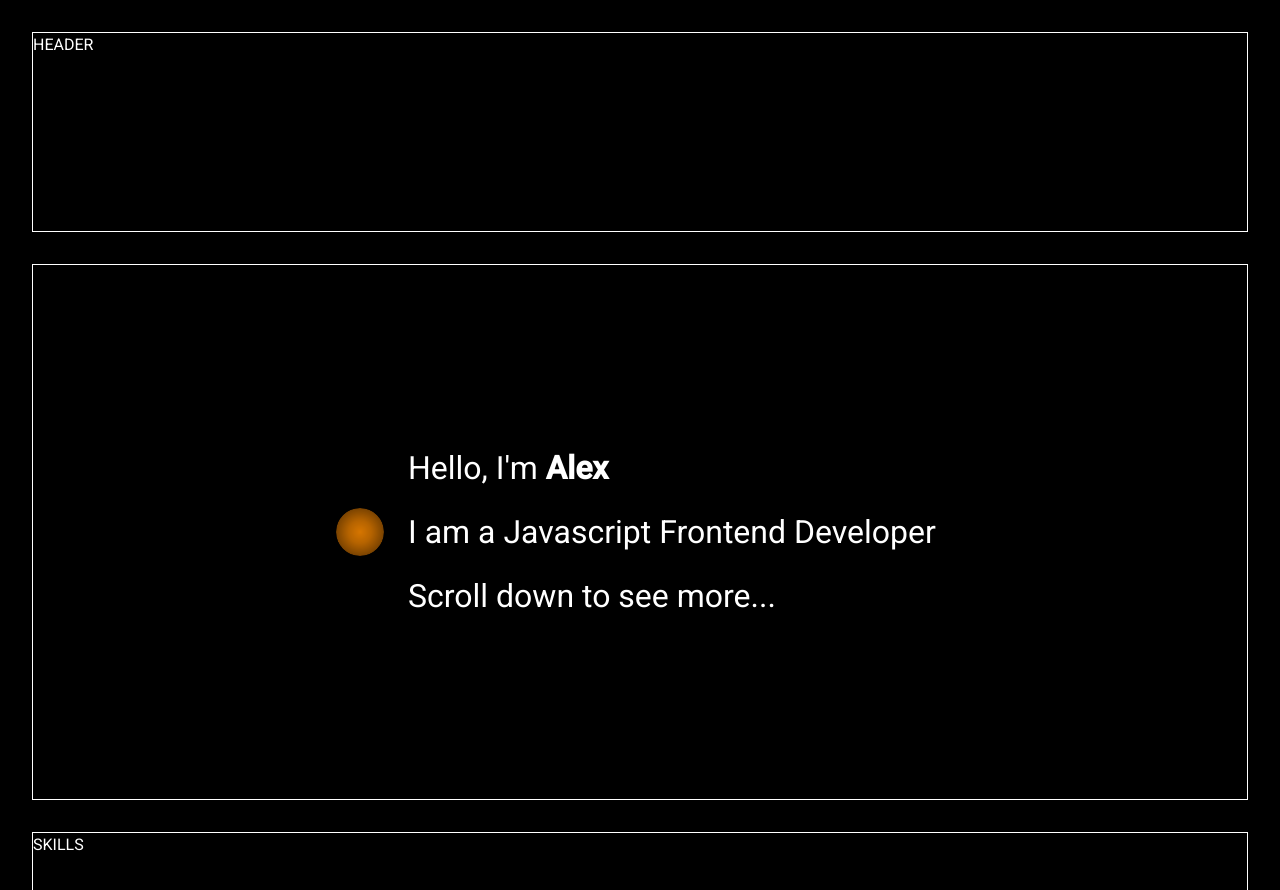
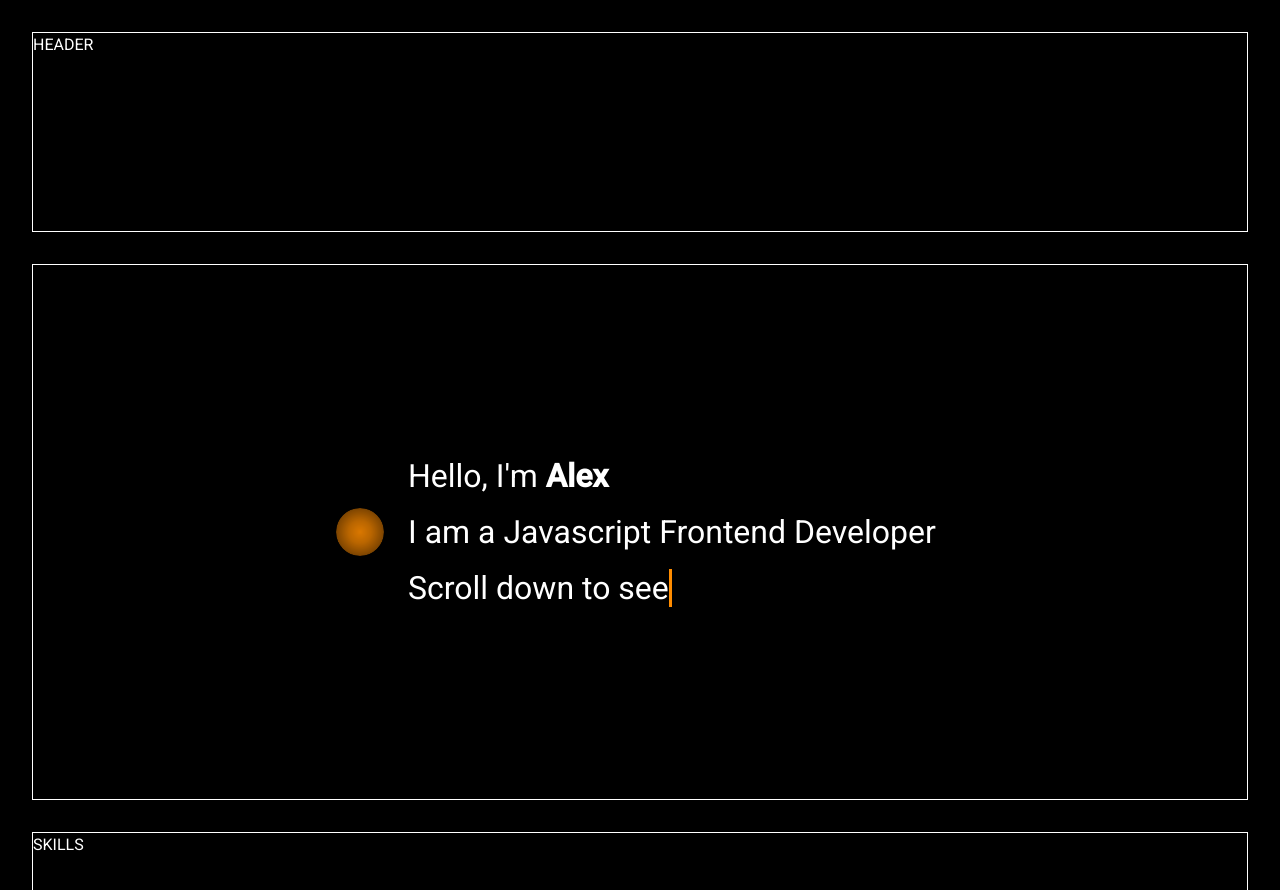
Before and after one commit to asmyshlyaev177/developer, a React (Vite) app: page / in a window 1280 px wide. Shown: the top 890 px of the page. Built offline with nearby package versions, Linux system fonts and the light colour scheme.

Commit message:
some progress

```diff
--- a/src/components/Hero/Hero.module.scss
+++ b/src/components/Hero/Hero.module.scss
@@ -4,9 +4,6 @@
   justify-content: center;
   align-items: center;
   border: 1px solid white;
-  // @media only screen and (max-width: 38rem) {
-  //   align-items: baseline;
-  // }
 }
 
 .block {
@@ -14,7 +11,6 @@
   font-size: 32px;
   gap: 1.5rem;
   min-width: 38rem;
-  max-width: 38rem;
   min-height: 12rem;
 
   @media only screen and (max-width: 38rem) {
@@ -31,7 +27,7 @@
   display: flex;
   flex-direction: column;
   justify-content: center;
-  gap: 1rem;
+  gap: 0.5rem;
 
   & > * {
     min-height: 48px;
--- a/src/components/Hero/Hero.tsx
+++ b/src/components/Hero/Hero.tsx
@@ -9,8 +9,11 @@ import { Dot } from 'components/Dot';
 
 type TextEntry = { text: string; interval: number; delay: number };
 
+// Add random delay for every keystroke?
 const texts: TextEntry[] = [
-  { text: "Hello, I'm ", interval: 80, delay: 0 },
+  // Stub for font load
+  { text: '', interval: 80, delay: 700 },
+  { text: "Hello, I'm ", interval: 80, delay: 300 },
   { text: 'Alex', interval: 80, delay: 500 },
   { text: 'I am a Javascript Frontend Developer', interval: 50, delay: 300 },
   { text: 'Scroll down to see more...', interval: 50, delay: 0 },
@@ -23,6 +26,10 @@ const calcDelay = (arr: TextEntry[], index: number) =>
 
 const dotDelay = calcDelay(texts, texts.length);
 
+// TODO: single state for whole animation
+// setInterval isn't reliable enough
+// create class and events
+// try this https://github.com/theatre-js/theatre/tree/main/packages/dataverse#tickers
 export const Hero = () => {
   return (
     <section className={classes.hero}>
@@ -31,25 +38,17 @@ export const Hero = () => {
         <div className={classes['inner-wrapper']}>
           <div>
             <TextTyping
-              text={texts[0].text}
-              delay={calcDelay(texts, 0)}
-              interval={texts[0].interval}
+              text={texts[1].text}
+              delay={calcDelay(texts, 1)}
+              interval={texts[1].interval}
             />
             <strong>
               <TextTyping
-                text={texts[1].text}
-                delay={calcDelay(texts, 1)}
-                interval={texts[1].interval}
+                text={texts[2].text}
+                delay={calcDelay(texts, 2)}
+                interval={texts[2].interval}
               />
             </strong>
-          </div>
-
-          <div>
-            <TextTyping
-              text={texts[2].text}
-              delay={calcDelay(texts, 2)}
-              interval={texts[2].interval}
-            />
           </div>
 
           <div>
@@ -59,6 +58,14 @@ export const Hero = () => {
               interval={texts[3].interval}
             />
           </div>
+
+          <div>
+            <TextTyping
+              text={texts[4].text}
+              delay={calcDelay(texts, 4)}
+              interval={texts[4].interval}
+            />
+          </div>
         </div>
       </div>
     </section>
--- /dev/null
+++ b/src/components/TextTyping/TextTyping.module.scss
@@ -0,0 +1,3 @@
+.placeholder {
+  opacity: 0;
+}
--- a/src/components/TextTyping.tsx
+++ b/src/components/TextTyping/TextTyping.tsx
@@ -1,5 +1,7 @@
 import React from 'react';
 import { useTyping } from 'hooks/useTyping';
+
+import classes from './TextTyping.module.scss';
 
 export const TextTyping = ({
   text,
@@ -10,7 +12,11 @@ export const TextTyping = ({
   interval?: number;
   delay?: number;
 }) => {
-  const { text: animatedText, isRunning } = useTyping({
+  const {
+    text: animatedText,
+    isRunning,
+    textToAnimate,
+  } = useTyping({
     text,
     interval,
     delay,
@@ -20,6 +26,9 @@ export const TextTyping = ({
     <>
       {animatedText}
       {isRunning && <span className="caret" />}
+      {isRunning && !!textToAnimate && (
+        <span className={classes.placeholder}>{textToAnimate}</span>
+      )}
     </>
   );
 };
--- /dev/null
+++ b/src/components/TextTyping/index.ts
@@ -0,0 +1 @@
+export * from './TextTyping';
--- a/src/hooks/useTyping.ts
+++ b/src/hooks/useTyping.ts
@@ -32,6 +32,7 @@ export const useTyping = ({
 
   return {
     text: currText,
+    textToAnimate: text.slice(cursor),
     isRunning: ready && currText.length < text.length,
     isFinished: ready && currText.length === text.length,
   };
--- a/src/styles.scss
+++ b/src/styles.scss
@@ -18,6 +18,7 @@ body {
 }
 
 .caret {
+  width: 0px;
   border-right: 0.1em solid var(--color-brand);
 }
 
```
